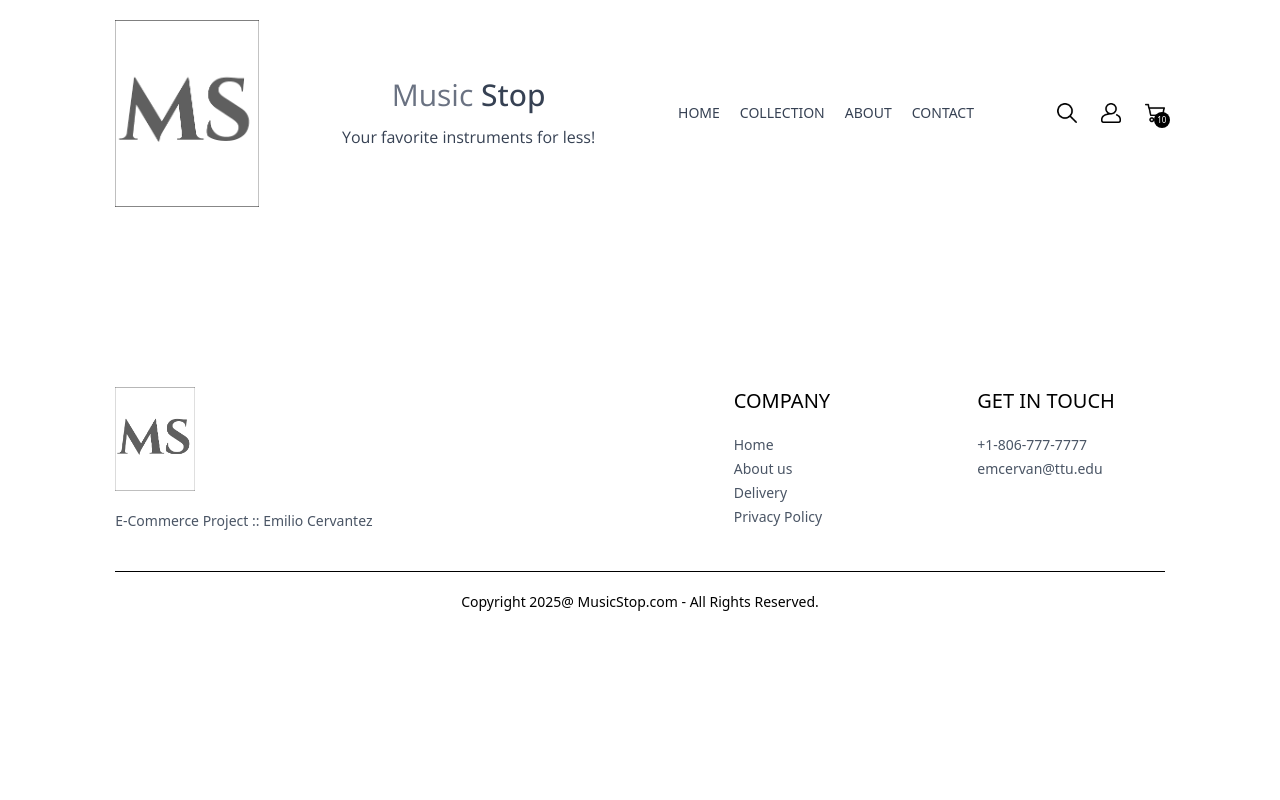
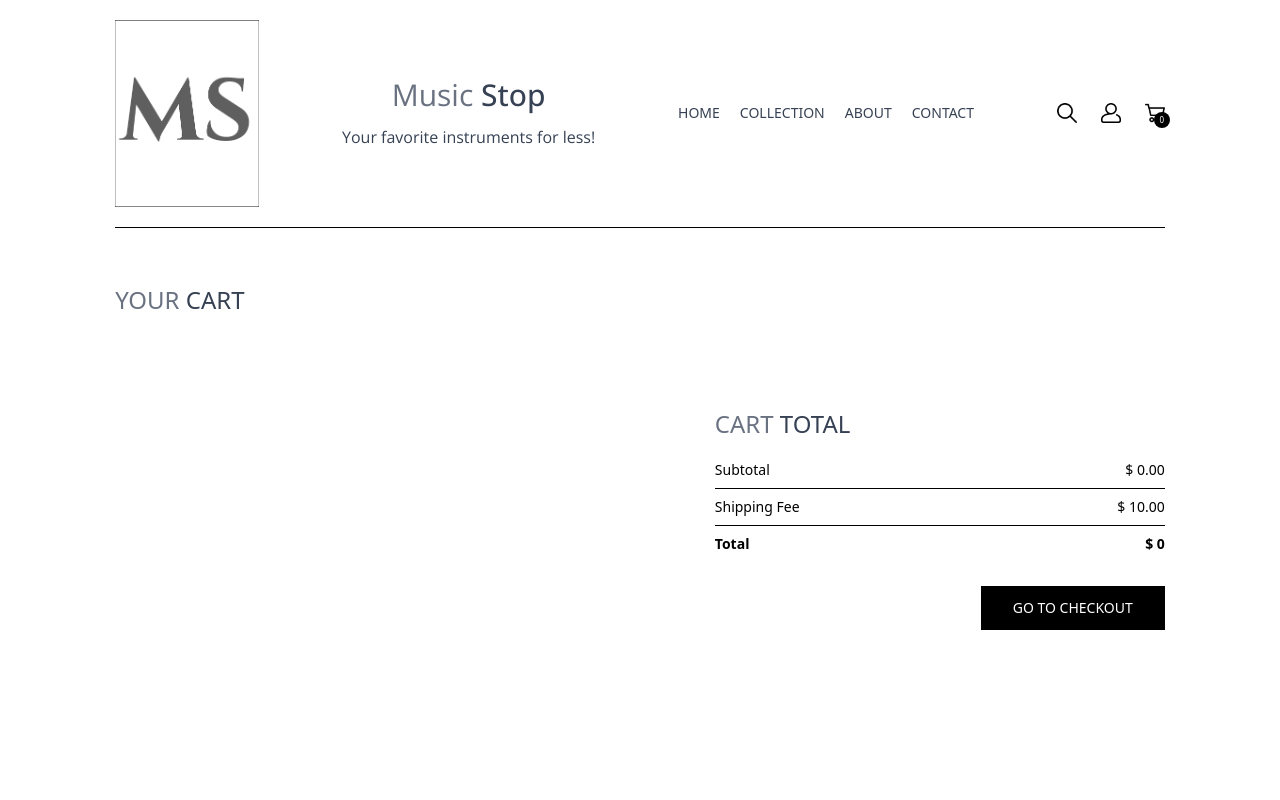
Before and after one commit to EmilioCz/Ecommerce_website, a React (Vite) app in the folder frontend/: page /cart in a window 1280 px wide. Shown: the top 800 px of the page. Built offline with nearby package versions, Linux system fonts and the light colour scheme.

Commit message:
added to Cart.jsx, added CartTotal.jsx,

```diff
--- a/frontend/src/App.jsx
+++ b/frontend/src/App.jsx
@@ -12,10 +12,13 @@
 import Navbar from './components/Navbar'
 import Footer from './components/Footer'
 import SearchBar from './components/SearchBar'
+import { ToastContainer, toast } from 'react-toastify';
+import 'react-toastify/dist/ReactToastify.css';
 
 const App = () => {
   return (
     <div className= 'px-4 sm:px-[5vw] md:px-[7vw] lg:px-[9vw]'>
+      <ToastContainer />
       <Navbar />
       <SearchBar />
       <Routes>
--- /dev/null
+++ b/frontend/src/components/CartTotal.jsx
@@ -0,0 +1,35 @@
+import React, { useContext } from 'react'
+import { ShopContext } from '../context/ShopContext';
+import Title from './Title';
+
+const CartTotal = () => {
+
+    const {currency,delivery_fee, getCartAmount} = useContext(ShopContext);
+
+  return (
+    <div className='w-full'>
+      <div className='text-2xl'>
+        <Title text1={'CART'} text2={'TOTAL'}/>
+      </div>
+
+      <div className='flex flex-col gap-2 mt-2 text-sm'>
+            <div className='flex justify-between'>
+                <p>Subtotal</p>
+                <p>{currency} {getCartAmount()}.00</p>
+            </div>
+            <hr />
+            <div className='flex justify-between'>
+                <p>Shipping Fee</p>
+                <p>{currency} {delivery_fee}.00</p>
+            </div>
+            <hr />
+            <div className='flex justify-between'>
+                <b>Total</b>
+                <b>{currency} {getCartAmount() === 0 ? 0 : getCartAmount() + delivery_fee}</b>
+            </div>
+      </div>
+    </div>
+  )
+}
+
+export default CartTotal
--- a/frontend/src/components/LatestCollection.jsx
+++ b/frontend/src/components/LatestCollection.jsx
@@ -7,7 +7,7 @@
 
     const {products} = useContext(ShopContext);
     const [latestProducts, setLatestProducts] = useState([]);
-    console.log(products);
+
 
     useEffect(() => {
          setLatestProducts(products.slice(0, 10)); //CHANGE FOR NUMBER OF VISIBLE PRODUCTS UNDER LATEST COLLECTIONS
--- a/frontend/src/components/Navbar.jsx
+++ b/frontend/src/components/Navbar.jsx
@@ -7,7 +7,7 @@
 const Navbar = () => {
 
   const [visible,setVisible] = useState(false);
-  const{setShowSearch} = useContext(ShopContext);
+  const{setShowSearch, getCartCount} = useContext(ShopContext);
 
   return (
     <div className='flex items-center justify-between py-5 font-medium'>
@@ -58,7 +58,7 @@
             </div>
             <Link to='/cart' className='relative'>
               <img src={assets.cart_icon} className='w-5 min-2-5' alt="" />
-              <p className='absolute right-[-5px] bottom-[-5px] w-4 text-center leading-4 bg-black text-white aspect-square rounded-full text-[8px]'>10</p>
+              <p className='absolute right-[-5px] bottom-[-5px] w-4 text-center leading-4 bg-black text-white aspect-square rounded-full text-[8px]'>{getCartCount()}</p>
 
             </Link>
             <img onClick={()=>setVisible(true)} src={assets.menu_icon} className='w-5 cursor-pointer sm:hidden' alt="" />
--- a/frontend/src/context/ShopContext.jsx
+++ b/frontend/src/context/ShopContext.jsx
@@ -1,5 +1,7 @@
 import { createContext, useState, useEffect } from "react";
 import { products } from "../assets/assets";
+import { toast } from "react-toastify";
+import { useNavigate } from "react-router-dom";
 
 
  export const ShopContext = createContext();
@@ -11,48 +13,83 @@
     const [search, setSearch] = useState('');
     const [showSearch, setShowSearch] = useState(false);
     const [cartItems, setCartItems] = useState({});
+    const navigate = useNavigate();
 
-    const addToCart = async (itemId, size, color) => {
+    const addToCart = async (itemId, size) => {
         let cartData = structuredClone(cartItems);
+
+        if (!size) {
+            toast.error('Please select a size!');
+            return;
+        }
 
         if (cartData[itemId]) {
             if (cartData[itemId][size]) {
-                if (color) {
-                    if (cartData[itemId][size][color]) {
-                        cartData[itemId][size][color] += 1;
-                    } else {
-                        cartData[itemId][size][color] = 1;
+                cartData[itemId][size] += 1;
+            }
+            else{
+                cartData[itemId][size] = 1;
+            }
+        }
+        else{
+            cartData[itemId] = {};
+            cartData[itemId][size] = 1;
+        }
+        setCartItems(cartData);
+    }
+
+
+
+    const getCartCount = () => {
+        let totalCount = 0;
+        for(const items in cartItems){
+            for(const item in cartItems[items]){
+                try {
+                    if (cartItems[items][item] > 0) {
+                        totalCount += cartItems[items][item];
                     }
-                } else {
-                    cartData[itemId][size] += 1;
-                }
-            } else {
-                if (color) {
-                    cartData[itemId][size] = { [color]: 1 };
-                } else {
-                    cartData[itemId][size] = 1;
+
+                } catch (error) {
+
                 }
             }
-        } else {
-            if (color) {
-                cartData[itemId] = { [size]: { [color]: 1 } };
-            } else {
-                cartData[itemId] = { [size]: 1 };
-            }
         }
+        return totalCount;
+    }
+
+    const updateQuantity = async (itemId,size,quantity) => {
+
+        let cartData = structuredClone(cartItems);
+
+        cartData[itemId][size] = quantity;
 
         setCartItems(cartData);
     }
 
-    useEffect(()=>{
-        console.log(cartItems);
+    const getCartAmount = () => {
+        let totalAmount = 0;
+        for(const items in cartItems){
+            let itemInfo = products.find((product)=> product._id === items);
+            for(const item in cartItems[items]){
+                try {
+                    if (cartItems[items][item] > 0) {
+                        totalAmount += itemInfo.price * cartItems[items][item];
+                    }
 
-    },[cartItems])
+                } catch (error) {
+
+                }
+            }
+        }
+        return totalAmount;
+    }
 
     const value  =  {
         products, currency, delivery_fee,
         search, setSearch, showSearch, setShowSearch,
-        cartItems, addToCart
+        cartItems, addToCart,
+        getCartCount, updateQuantity,
+        getCartAmount, navigate
     }
 
     return (
--- a/frontend/src/pages/Cart.jsx
+++ b/frontend/src/pages/Cart.jsx
@@ -1,8 +1,73 @@
-import React from 'react'
+import React, { useContext, useEffect, useState } from 'react'
+import { ShopContext } from '../context/ShopContext';
+import Title from '../components/Title';
+import { assets } from '../assets/assets';
+import CartTotal from '../components/CartTotal';
 
 const Cart = () => {
+
+  const { products, currency, cartItems, updateQuantity, navigate } = useContext(ShopContext);
+
+  const [cartData,setCartdata] = useState([]);
+
+  useEffect(()=>{
+
+    const tempData = [];
+    for(const items in cartItems){
+      for(const item in cartItems[items]){
+        if(cartItems[items][item] > 0){
+          tempData.push({
+            _id: items,
+            size:item,
+            quantity:cartItems[items][item]
+          })
+        }
+      }
+    }
+    setCartdata(tempData);
+  },[cartItems])
+
   return (
-    <div>
+    <div className='border-t pt-14 '>
+
+      <div className='text-2xl mb-3'>
+        <Title text1={'YOUR'} text2={'CART'}/>
+      </div>
+
+      <div>
+        {
+          cartData.map((item,index)=>{
+            const productData = products.find((product)=> product._id === item._id);
+
+            return (
+              <div key={index} className='py-4 border-t border-b text-gray-700 grid grid-cols-[4fr_0.5fr_0.5fr] sm:grid-cols-[4fr_2fr_0.5fr] gap-4 items-center'>
+                <div className='flex items-start gap-6'>
+                  <img className='w-16 sm:w-20' src={productData.image[0]} alt="" />
+                  <div>
+                    <p className='text-xs sm:text-lg font-medium'>{productData.name}</p>
+                    <div className='flex items-center gap-5 mt-2'>
+                      <p>{currency}{productData.price}</p>
+                      <p className='px-2 sm:px-3 sm:py-1 border bg-slate-50'>{item.size}</p>
+                    </div>
+                  </div>
+                </div>
+                <input onChange={(e)=> e.target.value === '' || e.target.value === '0' ? null : updateQuantity(item._id, item.size, Number(e.target.value))} className='border max-w-10 sm:max-w-20 px-1 sm:px-2 py-1' type="number" min={1} defaultValue={item.quantity} />
+                <img onClick={()=>updateQuantity(item._id,item.size,0)}className='w-4 mr-4 sm:w-5 cursor-pointer' src={assets.delete_icon} alt="" />
+              </div>
+            )
+
+          })
+        }
+      </div>
+
+      <div className='flex justify-end my-20'>
+          <div className='w-full sm:w-[450px]'>
+            <CartTotal />
+            <div className=' w-full text-end'>
+              <button onClick={()=>navigate('/place-order')} className='bg-black text-white text-sm my-8 px-8 py-3'>GO TO CHECKOUT</button>
+            </div>
+          </div>
+      </div>
 
     </div>
   )
--- a/frontend/src/pages/Product.jsx
+++ b/frontend/src/pages/Product.jsx
@@ -11,7 +11,6 @@
   const [productData, setProductData] = useState(false);
   const [image, setImage] = useState('');
   const [size, setSize] = useState('');
-  const [color, setColor] = useState('');
 
 
   const fetchProductData = async () => {
@@ -73,28 +72,9 @@
               ))}
 
             </div>
-            {
-                Array.isArray(productData.colors) && productData.colors.length > 0 && (
-                  <div className='flex flex-col gap-4'>
-                    <p>Select Color</p>
-                    <div className='flex gap-2'>
-                      {productData.colors.map((item, index) => (
-                        <button
-                          onClick={() => setColor(item)}
-                          className={`border py-2 px-4 bg-gray-300 ${item === color ? 'border-red-500' : ''}`}
-                          key={index}
-                        >
-                          {item}
-                        </button>
-                      ))}
-                    </div>
-                  </div>
-                )
-            }
-
           </div>
 
-          <button onClick={()=>addToCart(productData._id, size, color)} className='bg-black text-white px-8 py-3 text-sm active:bg-gray-700'>ADD TO CART</button>
+          <button onClick={()=>addToCart(productData._id, size)} className='bg-black text-white px-8 py-3 text-sm active:bg-gray-700'>ADD TO CART</button>
           <hr className='mt-8 sm:w-4/5'/>
           <div className='text-sm text-gray-500 mt-5 flex flex-col gap-1'>
             <p>Customers love our instruments, and rate this product 4 out of 5 stars!</p>
@@ -112,7 +92,7 @@
         </div>
         <div className='flex flex-col gap-4 border px-6 py-6 text-sm text-gray-500'>
           <p>These instruments are packaged & sold with care and love. Each instrument provides rich sounds </p>
-          <p>Each instrument comes in a variety of sizes, and colors.</p>
+          <p>Each instrument comes in a few of sizes for everyone to enjoy.</p>
         </div>
       </div>
 
```
Also changed, not shown: frontend/src/assets/assets.js (+0 -10 lines).
